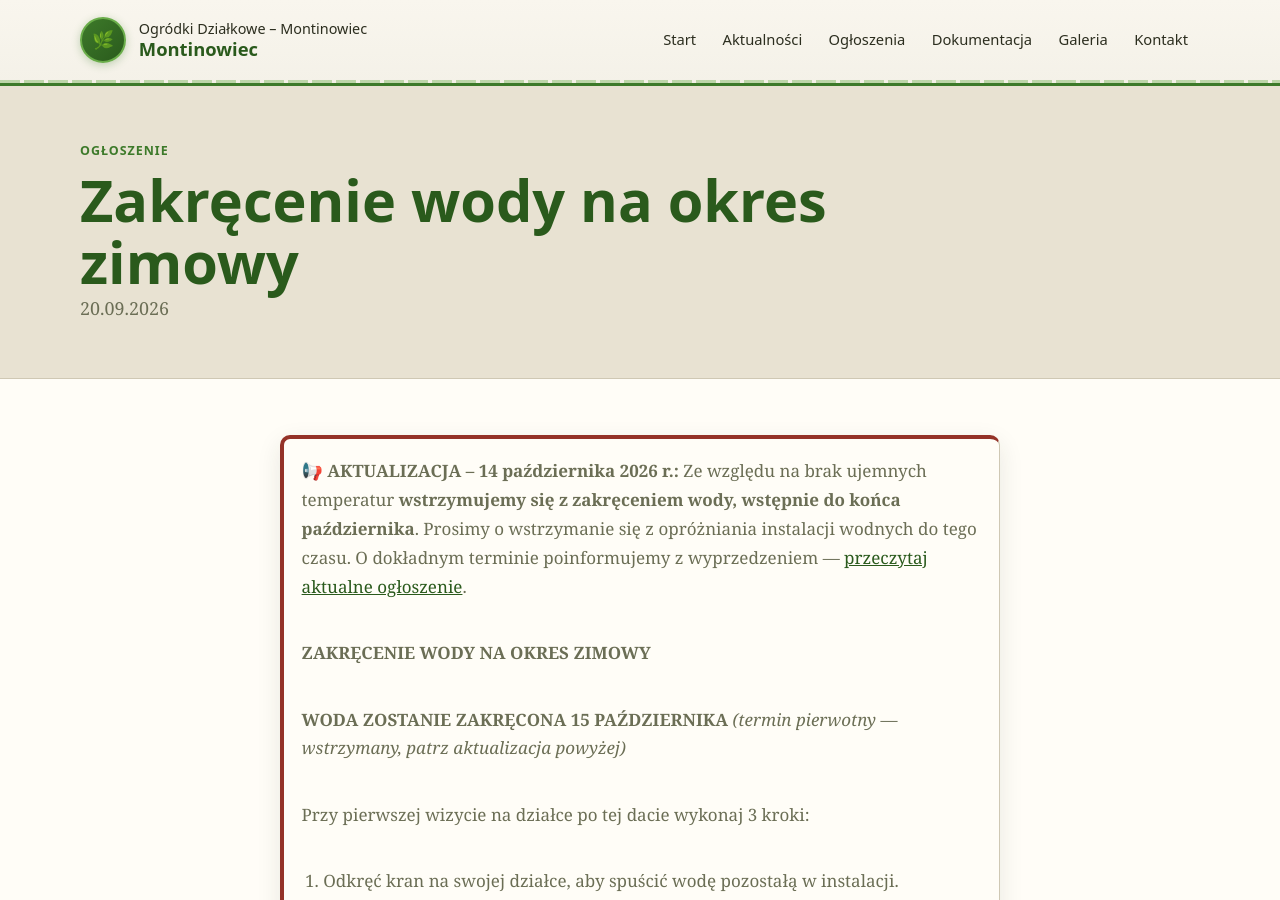
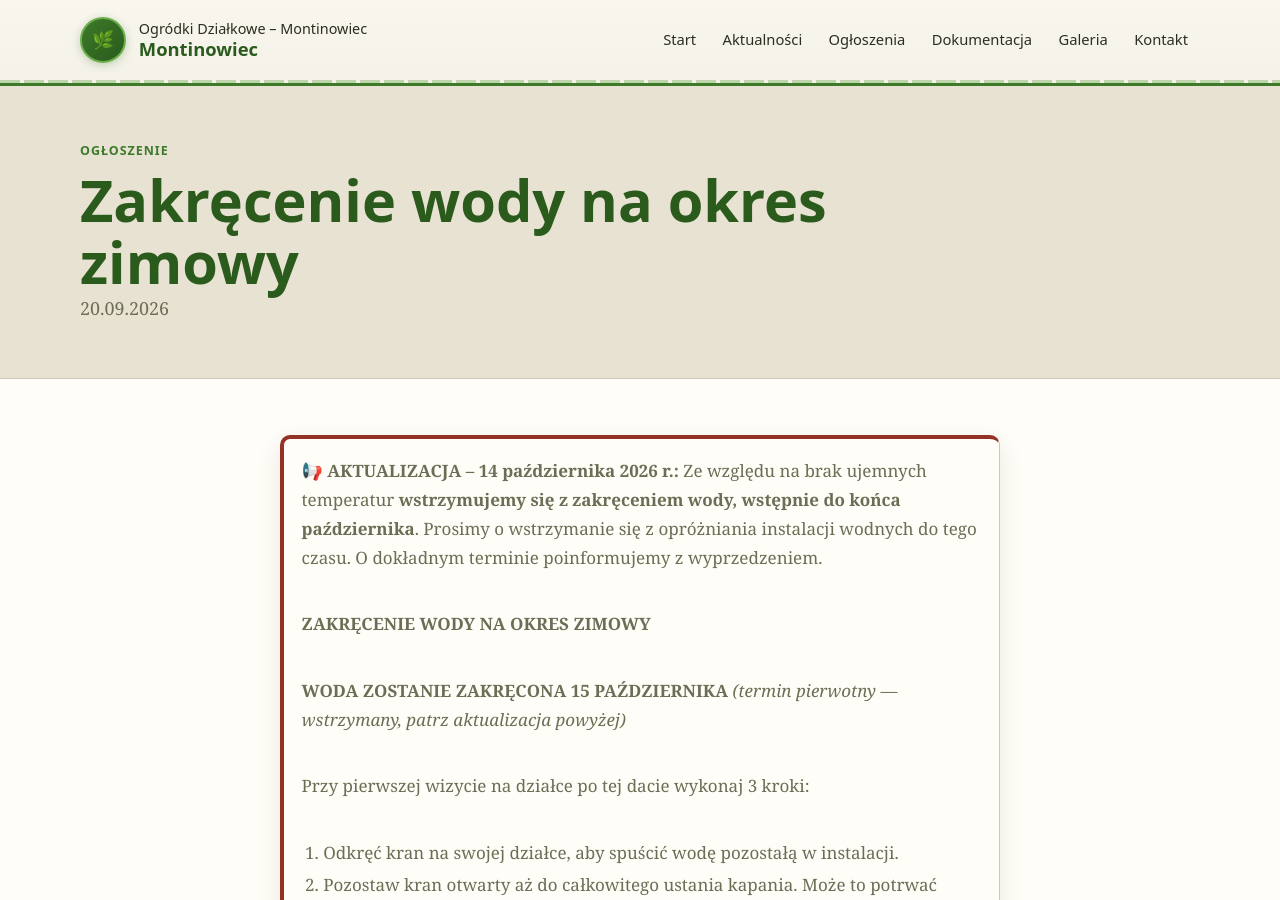
Before and after one commit to brxie/montin-page, a Jekyll site: the page built from _announcements/2026-09-20-zakrecenie-wody.md, in a window 1280 px wide and 900 px high. Built offline with Jekyll 4.4.1, drawn with Linux system fonts in a browser that asks for light colours.

Commit message:
Usuń osobne ogłoszenie o wstrzymaniu zakręcenia wody — aktualizacja zostaje w pierwotnym wpisie

```diff
--- a/_announcements/2026-09-20-zakrecenie-wody.md
+++ b/_announcements/2026-09-20-zakrecenie-wody.md
@@ -6,10 +6,9 @@ level: "important"
 description: "AKTUALIZACJA (14.10): zakręcenie wody wstrzymane, wstępnie do końca października. O dokładnym terminie poinformujemy z wyprzedzeniem."
 slug: zakrecenie-wody-zima-2026
 permalink: /ogloszenia/zakrecenie-wody-zima-2026/
-superseded: true
 ---
 
-> **📢 AKTUALIZACJA – 14 października 2026 r.:** Ze względu na brak ujemnych temperatur **wstrzymujemy się z zakręceniem wody, wstępnie do końca października**. Prosimy o wstrzymanie się z opróżniania instalacji wodnych do tego czasu. O dokładnym terminie poinformujemy z wyprzedzeniem — [przeczytaj aktualne ogłoszenie](/ogloszenia/wstrzymanie-zakrecenia-wody-2026/).
+> **📢 AKTUALIZACJA – 14 października 2026 r.:** Ze względu na brak ujemnych temperatur **wstrzymujemy się z zakręceniem wody, wstępnie do końca października**. Prosimy o wstrzymanie się z opróżniania instalacji wodnych do tego czasu. O dokładnym terminie poinformujemy z wyprzedzeniem.
 
 **ZAKRĘCENIE WODY NA OKRES ZIMOWY**
 
```
Also changed, not shown: _announcements/2026-10-14-wstrzymanie-zakrecenia-wody.md (deleted, +0 -17 lines).
